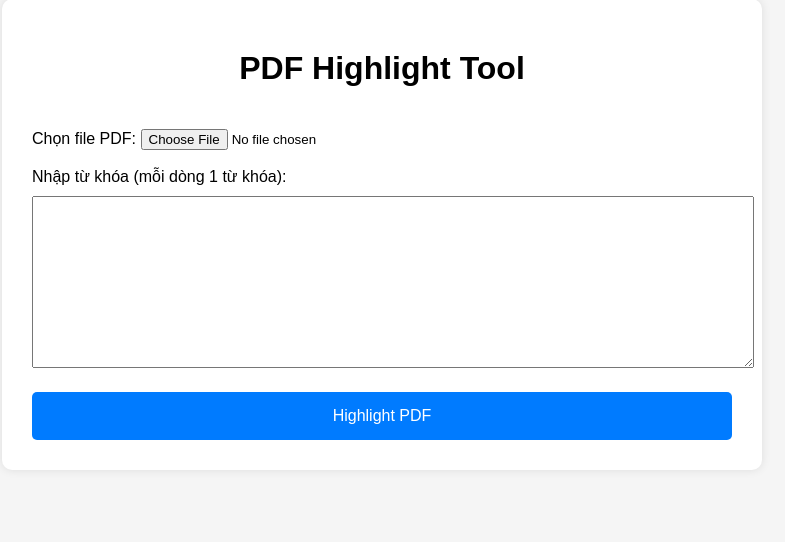
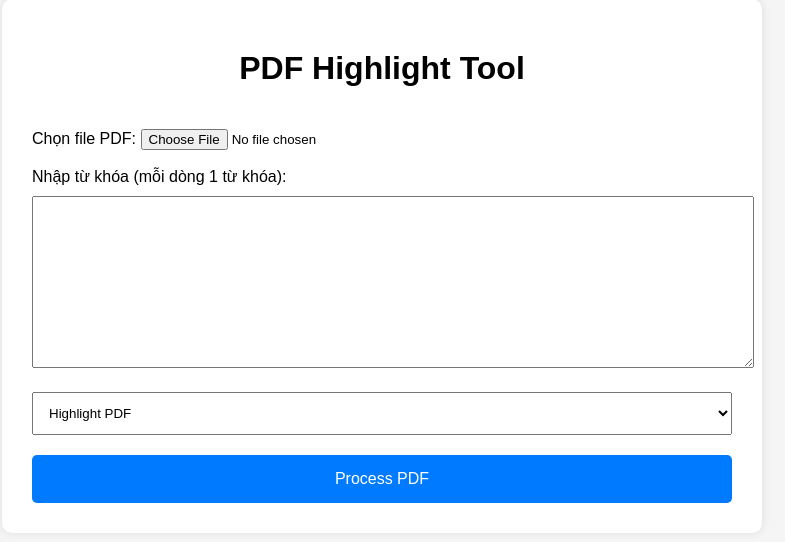
Before and after one commit to anhtn1980/MyPdf_web_version, a Flask app: page / in a window 1280 px wide. Shown: the part 49-591 px from the top of the page, without its empty margins (258-1043 px from the left). Run offline with Flask 3, Linux system fonts and the light colour scheme.

Commit message:
add real pdf highlight+ html file

```diff
--- a/templates/index.html
+++ b/templates/index.html
@@ -70,9 +70,14 @@
 
         <textarea name="keywords"></textarea>
 
-        <button type="submit">
-            Highlight PDF
-        </button>
+<select name="action" style="width:100%;padding:12px;margin-top:20px;">
+    <option value="highlight">Highlight PDF</option>
+    <option value="remove">Remove Highlight</option>
+</select>
+
+<button type="submit">
+    Process PDF
+</button>
 
     </form>
 
```
